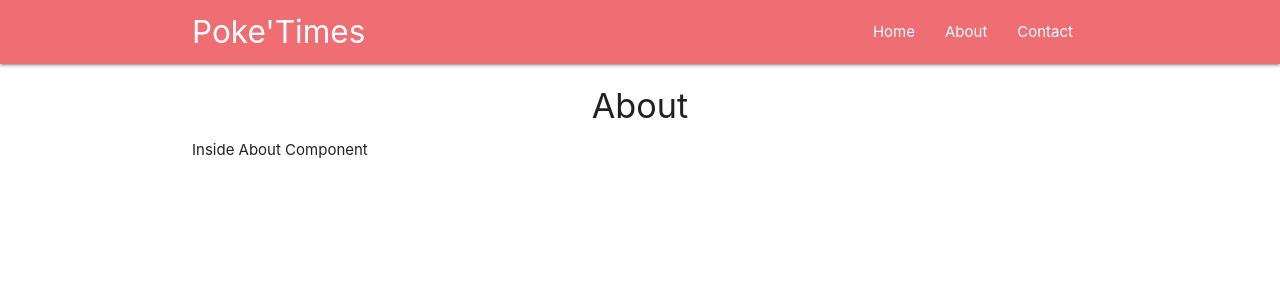
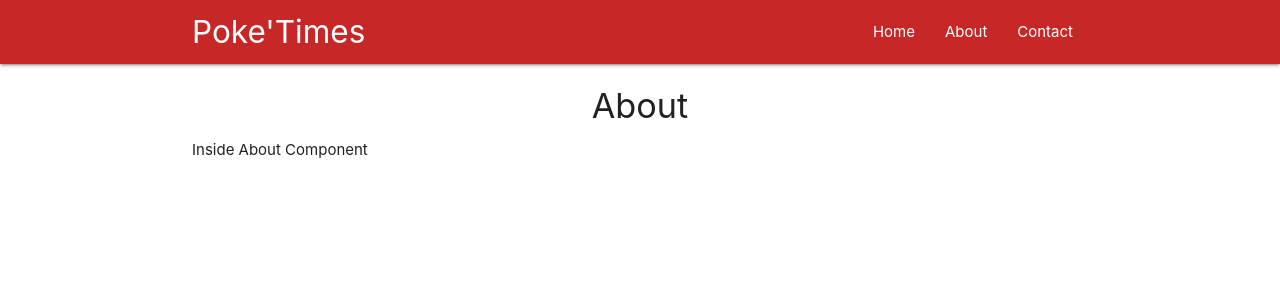
Before and after one commit to Santosh-Balaaji/React-Routers, a React (Create React App) app: page /about in a window 1280 px wide. Shown: the top 300 px of the page. Built offline with nearby package versions, Linux system fonts and the light colour scheme.

Commit message:
Corrected typo

```diff
--- a/src/Components/Navbar.js
+++ b/src/Components/Navbar.js
@@ -7,7 +7,7 @@ const NavBar =(props)=>{
         props.history.push('/about') //props.history can be used only inside a single component and cannot be accessed here. Higher ORder components are used to make props use history properties over here.
     },2000);
     return (
-        <nav className="nav-wrapper read darken-3">
+        <nav className="nav-wrapper red darken-3">
         <div className="container">
         <a className = "brand-logo">Poke'Times</a>
         <ul className ="right">
```
